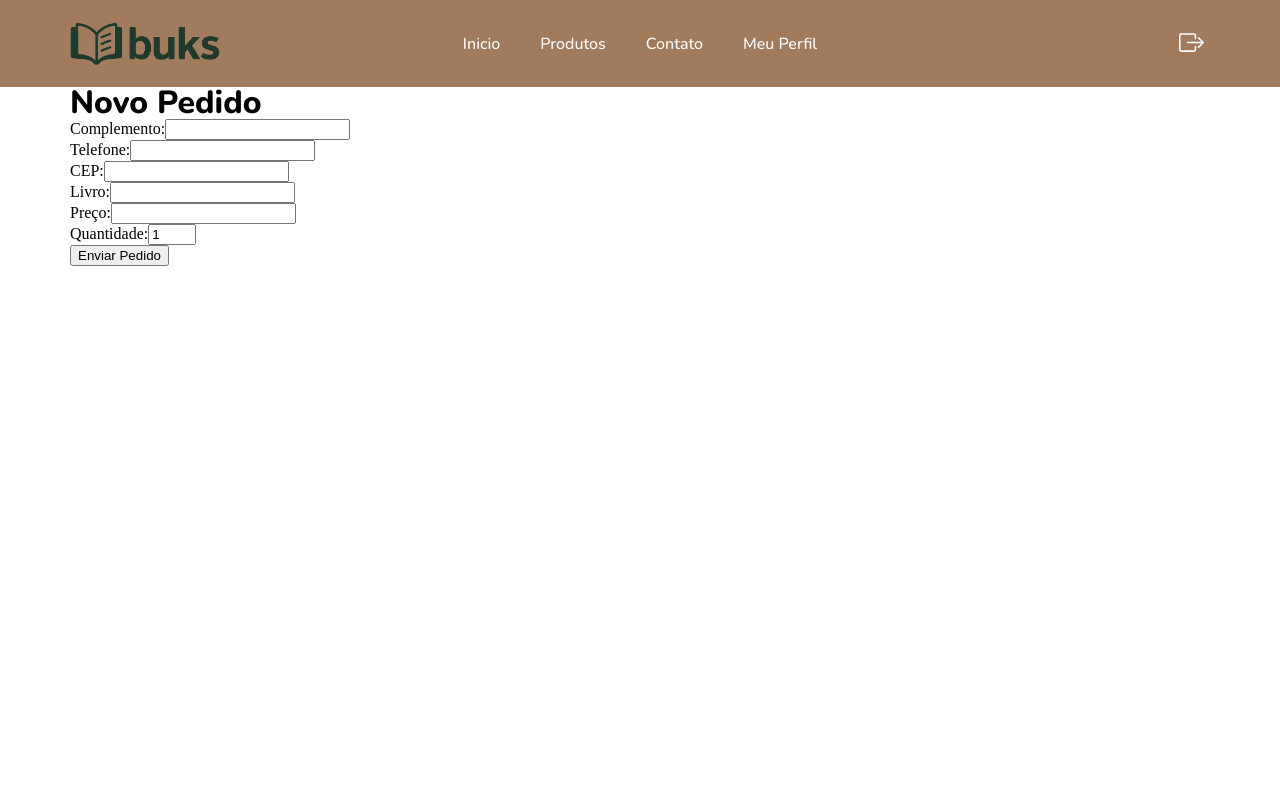
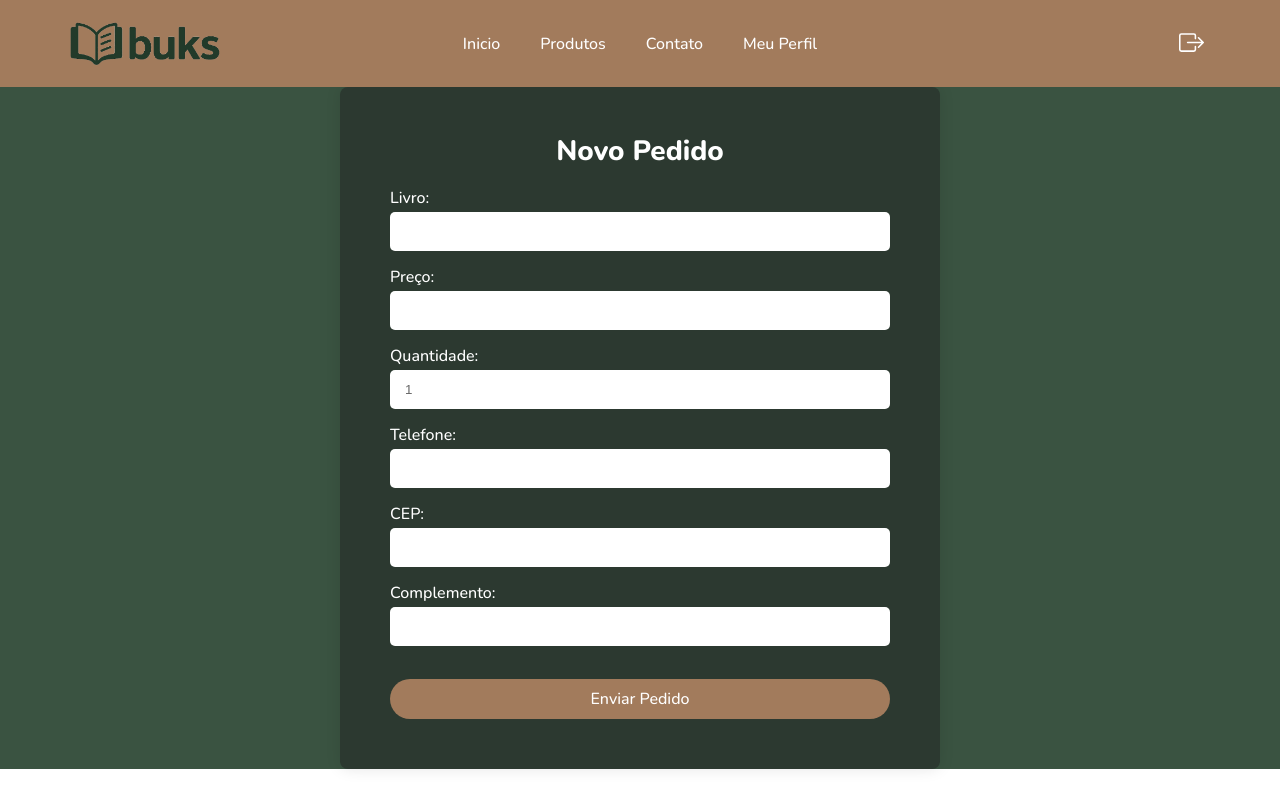
Before and after one commit to Jvictoroak/Buks, a React (Create React App) app in the folder buks/: page /pedido in a window 1280 px wide. Built offline with nearby package versions, Linux system fonts and the light colour scheme; sample sign-in values are in the browser's storage.

Commit message:
css mal feito

```diff
--- a/buks/src/components/paginas/pedido_formulario/index.css
+++ b/buks/src/components/paginas/pedido_formulario/index.css
@@ -0,0 +1,70 @@
+/* Deixa o formulário centralizado e com visual semelhante ao cadastro */
+.pedido-formulario {width: 100%;
+  background: #3a5341;
+}
+
+.pedido-formulario .conteudo {
+  display: flex;
+  flex-direction: column;
+  align-items: center;
+  background-color: var(--verde-1);
+  padding: 50px;
+  border-radius: 8px;
+  box-shadow: 0 0 15px rgba(0, 0, 0, 0.1);
+  width: 100%;
+  max-width: 500px;
+  margin: 0 auto;
+}
+
+.pedido-formulario .titulo{
+  color: var(--branco);
+  text-align: center;
+  margin-bottom: 25px;
+  font-size: 28px;
+}
+
+.pedido-formulario form {
+  width: 100%;
+}
+
+.pedido-formulario label {
+  color: var(--branco);
+  display: block;
+  margin-bottom: 6px;
+  font-size: 16px;
+}
+
+.pedido-formulario input[type="text"],
+.pedido-formulario input[type="tel"],
+.pedido-formulario input[type="number"],
+.pedido-formulario input[type="date"] {
+  width: 100%;
+  padding: 12px 15px;
+  border: none;
+  background-color: var(--branco);
+  border-radius: 5px;
+  color: var(--cinza);
+  margin-bottom: 18px;
+  box-sizing: border-box;
+}
+
+.pedido-formulario input:focus {
+  outline: none;
+  box-shadow: 0 0 0 2px var(--laranja-1);
+}
+
+.pedido-formulario button[type="submit"] {
+  background-color: var(--laranja-1);
+  color: var(--branco);
+  border: none;
+  border-radius: 20px;
+  padding: 12px;
+  width: 100%;
+  cursor: pointer;
+  margin-top: 15px;
+  transition: all 0.3s ease;
+}
+
+.pedido-formulario button[type="submit"]:hover {
+  background-color: var(--verde-2);
+}
--- a/buks/src/components/paginas/pedido_formulario/index.tsx
+++ b/buks/src/components/paginas/pedido_formulario/index.tsx
@@ -2,6 +2,7 @@
 import { useLocation } from 'react-router-dom';
 import Swal from 'sweetalert2';
 import { jwtDecode } from 'jwt-decode';
+import './index.css';
 
 function PedidoFormulario() {
   const location = useLocation();
@@ -14,7 +15,7 @@
       const usuario = jwtDecode(token);
       // @ts-ignore
       usuarioId = usuario.id;
-    } catch {}
+    } catch { }
   }
   const [form, setForm] = useState({
     complemento: '',
@@ -65,72 +66,31 @@
         <div className="conteudo">
           <h2 className="titulo t1">Novo Pedido</h2>
           <form onSubmit={handleSubmit}>
-            {/* Campo de data removido */}
             <div>
-              <label>Complemento:</label>
-              <input
-                type="text"
-                name="complemento"
-                value={form.complemento}
-                onChange={handleChange}
-                maxLength={100}
-              />
+              <label className='texto t1'>Livro:</label>
+              <input type="text" name="livro_nome" value={produto?.nome || ''} readOnly required />
             </div>
             <div>
-              <label>Telefone:</label>
-              <input
-                type="tel"
-                name="telefone"
-                value={form.telefone}
-                onChange={handleChange}
-                required
-              />
+              <label className='texto t1'>Preço:</label>
+              <input type="text" name="livro_preco" value={produto?.preco || ''} readOnly required />
             </div>
             <div>
-              <label>CEP:</label>
-              <input
-                type="text"
-                name="cep"
-                value={form.cep}
-                onChange={handleChange}
-                maxLength={9}
-                required
-              />
-            </div>
-            {/* Campo de ID do usuário removido do formulário visual */}
-            <div>
-              <label>Livro:</label>
-              <input
-                type="text"
-                name="livro_nome"
-                value={produto?.nome || ''}
-                readOnly
-                required
-              />
+              <label className='texto t1'>Quantidade:</label>
+              <input type="number" name="quantidade" value={form.quantidade} min={1} max={produto?.estoque || 1} onChange={handleChange} required />
             </div>
             <div>
-              <label>Preço:</label>
-              <input
-                type="text"
-                name="livro_preco"
-                value={produto?.preco || ''}
-                readOnly
-                required
-              />
+              <label className='texto t1'>Telefone:</label>
+              <input type="tel" name="telefone" value={form.telefone} onChange={handleChange} required />
             </div>
             <div>
-              <label>Quantidade:</label>
-              <input
-                type="number"
-                name="quantidade"
-                value={form.quantidade}
-                min={1}
-                max={produto?.estoque || 1}
-                onChange={handleChange}
-                required
-              />
+              <label className='texto t1'>CEP:</label>
+              <input type="text" name="cep" value={form.cep} onChange={handleChange} maxLength={9} required />
             </div>
-            <button type="submit">Enviar Pedido</button>
+            <div>
+              <label className='texto t1'>Complemento:</label>
+              <input type="text" name="complemento" value={form.complemento} onChange={handleChange} maxLength={100} />
+            </div>
+            <button className="texto t1" type="submit">Enviar Pedido</button>
           </form>
         </div>
       </div>
```
